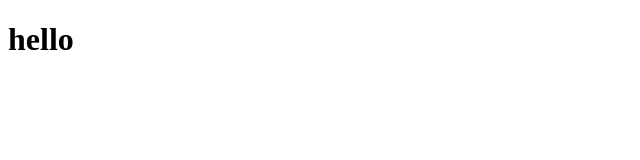
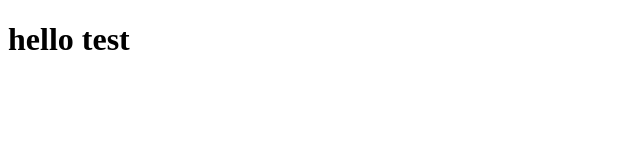
Before and after one commit to techchetan01/javascript_tutorial, a plain HTML site: page index.html in a window 1280 px wide. Shown: the full height of the page, 0-640 px from the left. Drawn offline with Linux system fonts and the light colour scheme.

Commit message:
Update index.html

```diff
--- a/index.html
+++ b/index.html
@@ -6,6 +6,6 @@
     <title>Document</title>
 </head>
 <body>
-    <h1>hello</h1>
+    <h1>hello test</h1>
 </body>
 </html>
```
